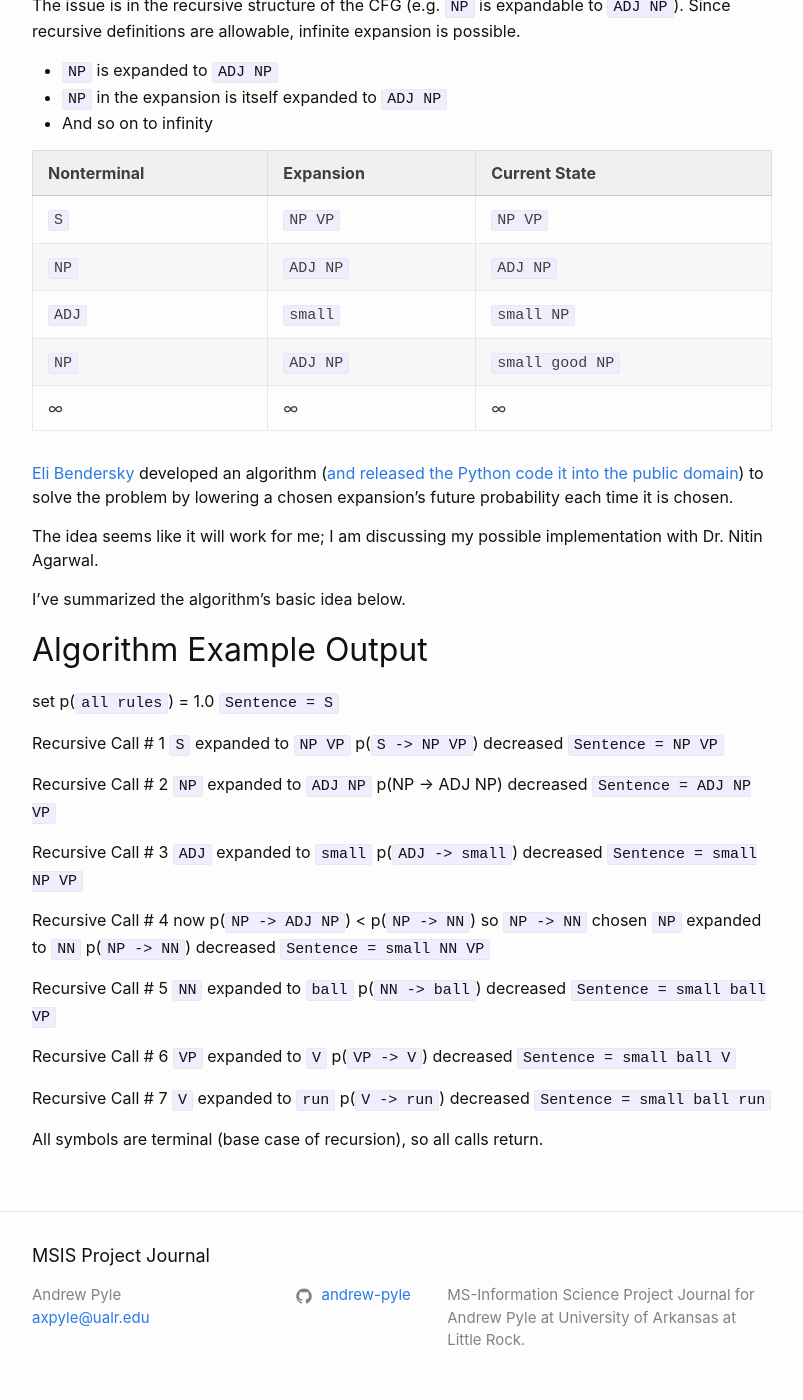
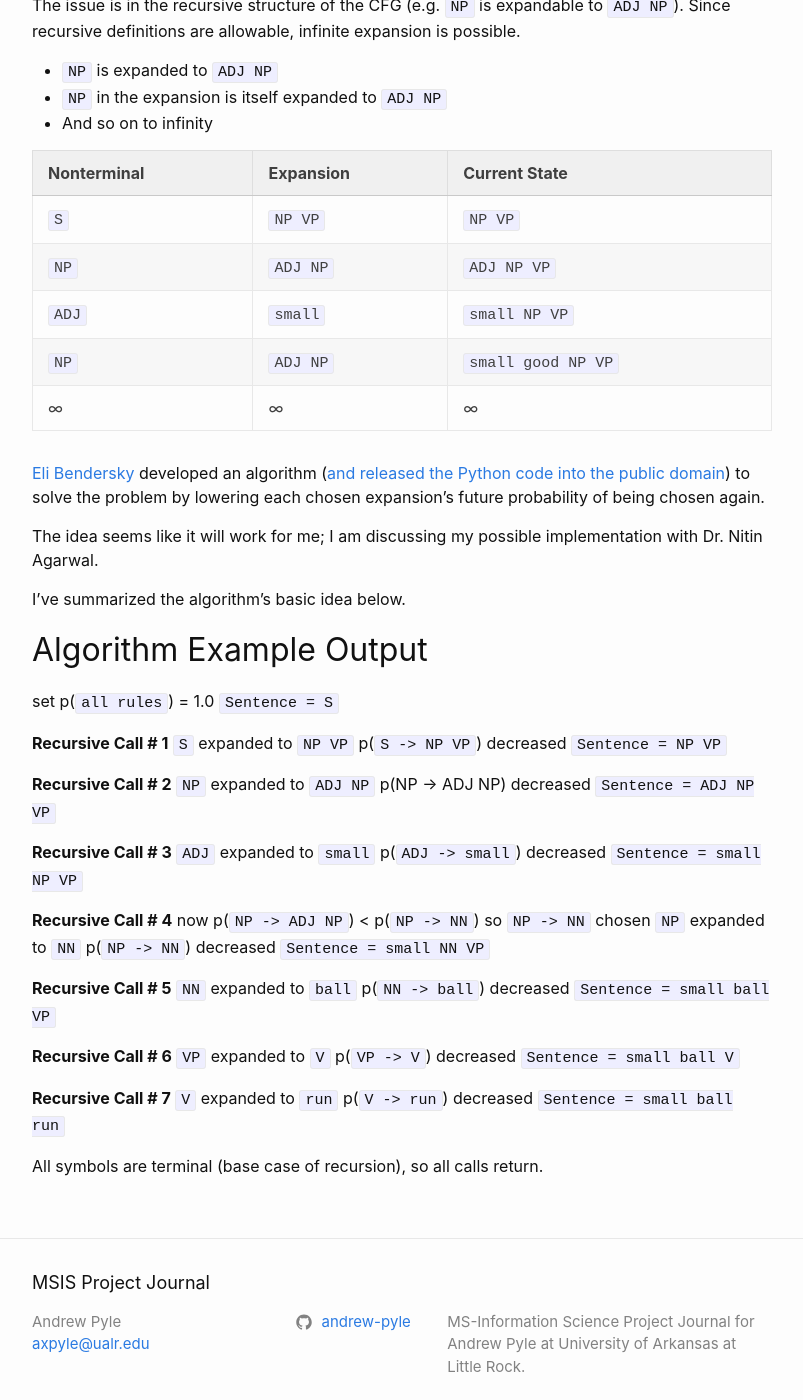
Before and after one commit to andrew-pyle/msis-journal, a Jekyll site: the page built from docs/_posts/2018-02-07-Infinite-Recursion-Problem.md, in a window 1280 px wide and 1400 px high, scrolled down 1176 px. Shown: the whole window, without its empty margins (238-1041 px from the left). Built offline with Jekyll 4.4.1, drawn with Linux system fonts in a browser that asks for light colours.

Commit message:
Correct 2018-02-07-Infinite-Recursion-Problem.md -  errors in table

```diff
--- a/docs/_posts/2018-02-07-Infinite-Recursion-Problem.md
+++ b/docs/_posts/2018-02-07-Infinite-Recursion-Problem.md
@@ -44,12 +44,12 @@ The issue is in the recursive structure of the CFG (e.g. `NP` is expandable to `
 | Nonterminal | Expansion | Current State |
 | -- | -- | -- |
 | `S` | `NP VP` | `NP VP` |
-| `NP` | `ADJ NP` | `ADJ NP` |
-| `ADJ` | `small` | `small NP` |
-| `NP` | `ADJ NP` | `small good NP` |
+| `NP` | `ADJ NP` | `ADJ NP VP` |
+| `ADJ` | `small` | `small NP VP` |
+| `NP` | `ADJ NP` | `small good NP VP` |
 | ∞ | ∞ | ∞ |
 
-[Eli Bendersky](https://eli.thegreenplace.net/2010/01/28/generating-random-sentences-from-a-context-free-grammar) developed an algorithm ([and released the Python code it into the public domain](https://eli.thegreenplace.net/pages/about)) to solve the problem by lowering a chosen expansion's future probability each time it is chosen.
+[Eli Bendersky](https://eli.thegreenplace.net/2010/01/28/generating-random-sentences-from-a-context-free-grammar) developed an algorithm ([and released the Python code into the public domain](https://eli.thegreenplace.net/pages/about)) to solve the problem by lowering each chosen expansion's future probability of being chosen again.
 
 The idea seems like it will work for me; I am discussing my possible implementation with Dr. Nitin Agarwal.
 
@@ -59,38 +59,38 @@ I've summarized the algorithm's basic idea below.
 set p(`all rules`) = 1.0
 `Sentence = S`
 
-Recursive Call # 1
+**Recursive Call # 1**
 `S` expanded to `NP VP`
 p(`S -> NP VP`) decreased
 `Sentence = NP VP`
 
-Recursive Call # 2
+**Recursive Call # 2**
 `NP` expanded to `ADJ NP`
 p(NP -> ADJ NP) decreased
 `Sentence = ADJ NP VP`
 
-Recursive Call # 3
+**Recursive Call # 3**
 `ADJ` expanded to `small`
 p(`ADJ -> small`) decreased
 `Sentence = small NP VP`
 
-Recursive Call # 4
+**Recursive Call # 4**
 now p(`NP -> ADJ NP`) < p(`NP -> NN`) so `NP -> NN` chosen
 `NP` expanded to `NN`
 p(`NP -> NN`) decreased
 `Sentence = small NN VP`
 
-Recursive Call # 5
+**Recursive Call # 5**
 `NN` expanded to `ball`
 p(`NN -> ball`) decreased
 `Sentence = small ball VP`
 
-Recursive Call # 6
+**Recursive Call # 6**
 `VP` expanded to `V`
 p(`VP -> V`) decreased
 `Sentence = small ball V`
 
-Recursive Call # 7
+**Recursive Call # 7**
 `V` expanded to `run`
 p(`V -> run`) decreased
 `Sentence = small ball run`
```
